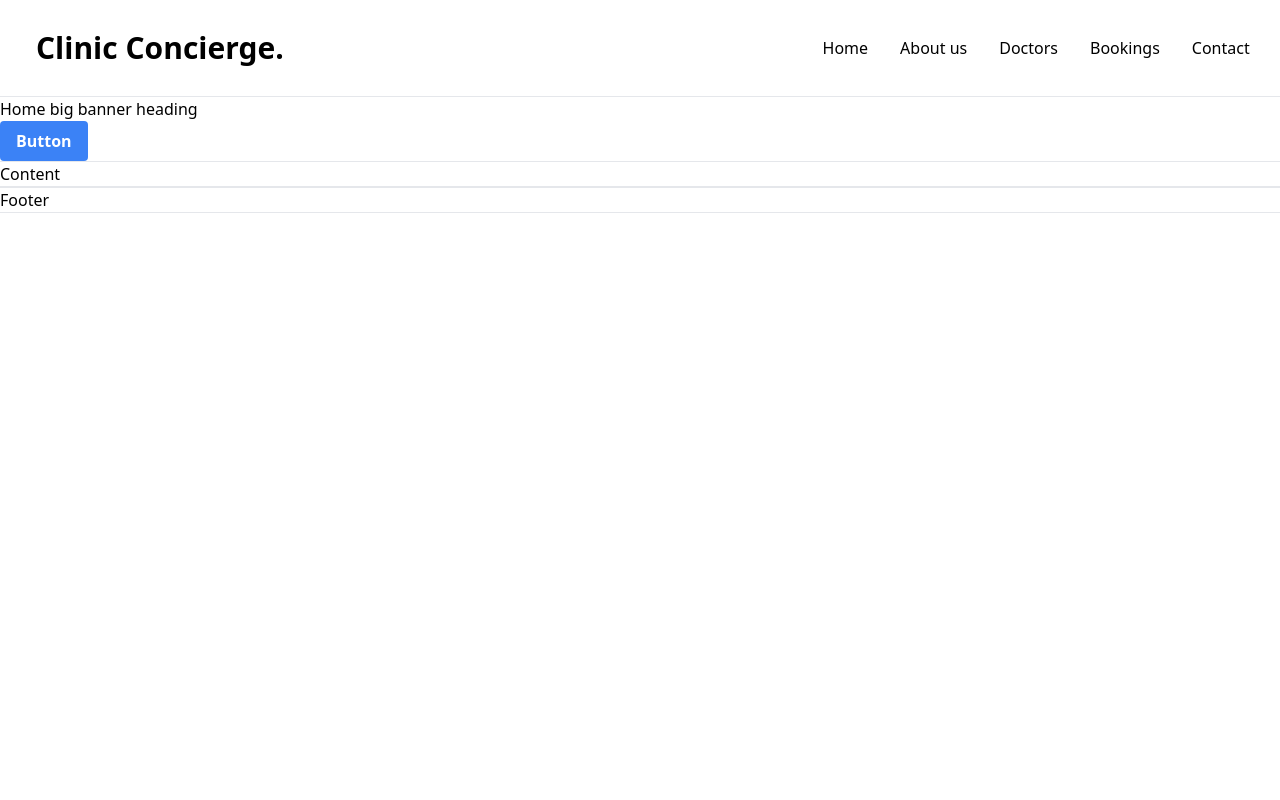
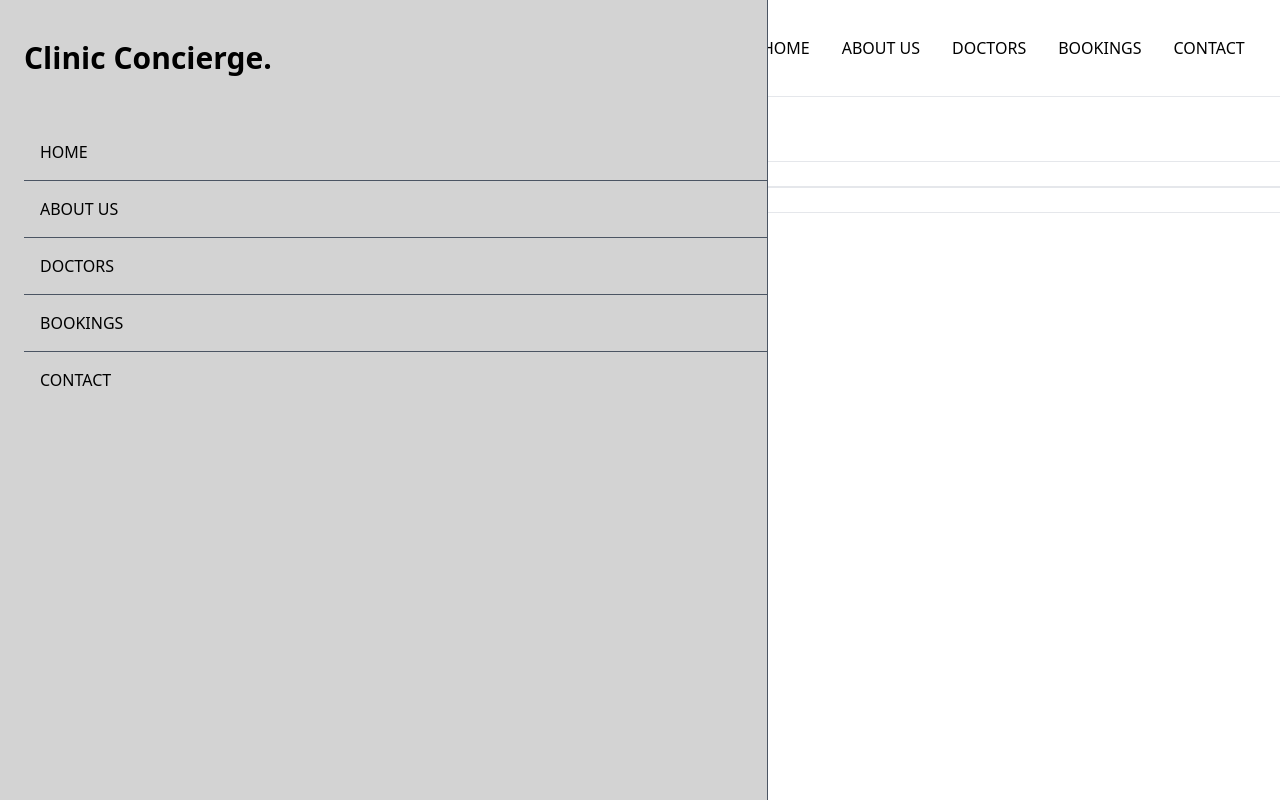
Before and after one commit to marlonmoreira000/clinic-concierge-app-frontend, a React (Vite) app: page / in a window 1280 px wide. Built offline with nearby package versions, Linux system fonts and the light colour scheme.

Commit message:
finish basic navbar

```diff
--- a/package.json
+++ b/package.json
@@ -10,6 +10,7 @@
   "dependencies": {
     "react": "^18.0.0",
     "react-dom": "^18.0.0",
+    "react-icons": "^4.4.0",
     "react-router-dom": "^6.3.0"
   },
   "devDependencies": {
--- a/src/components/Nav.jsx
+++ b/src/components/Nav.jsx
@@ -1,18 +1,46 @@
-import { Link } from "react-router-dom";
-
-//
+import { useState } from "react";
+import { AiOutlineClose, AiOutlineMenu } from "react-icons/ai";
 
 const Nav = () => {
+  // state for navigation menu
+  const [nav, setNav] = useState(false);
+  const handleNav = () => {
+    setNav(!nav);
+  };
+
   return (
-    <div className="flex justify-between items-center h-24 mx-auto px-4 max-w-[1240px]">
+    <div className="flex justify-between items-center h-24 mx-auto px-6 max-w-[1240px]">
       <h1 className="w-full text-3xl font-bold">Clinic Concierge.</h1>
-      <ul className="flex">
+      <ul className="hidden lg:flex uppercase">
         <li className="p-4">Home</li>
         <li className="p-4 flex-shrink-0">About us</li>
         <li className="p-4">Doctors</li>
         <li className="p-4">Bookings</li>
         <li className="p-4">Contact</li>
       </ul>
+      <div onClick={handleNav} className="block lg:hidden">
+        {!nav ? <AiOutlineClose size={25} /> : <AiOutlineMenu size={25} />}
+      </div>
+      <div
+        className={
+          !nav
+            ? "fixed left-0 top-0 w-[60%] h-full border-r border-r-gray-600 bg-[#d3d3d3] ease-in-out duration-500"
+            : "fixed left-[-100%]"
+        }
+      >
+        <h1 className="w-full text-3xl font-bold pl-6 pt-10">
+          Clinic Concierge.
+        </h1>
+        <ul className="pt-12 pl-6 uppercase">
+          <li className="p-4 border-b border-gray-600">Home</li>
+          <li className="p-4 border-b border-gray-600 flex-shrink-0">
+            About us
+          </li>
+          <li className="p-4 border-b border-gray-600">Doctors</li>
+          <li className="p-4 border-b border-gray-600">Bookings</li>
+          <li className="p-4">Contact</li>
+        </ul>
+      </div>
     </div>
   );
 };
```
